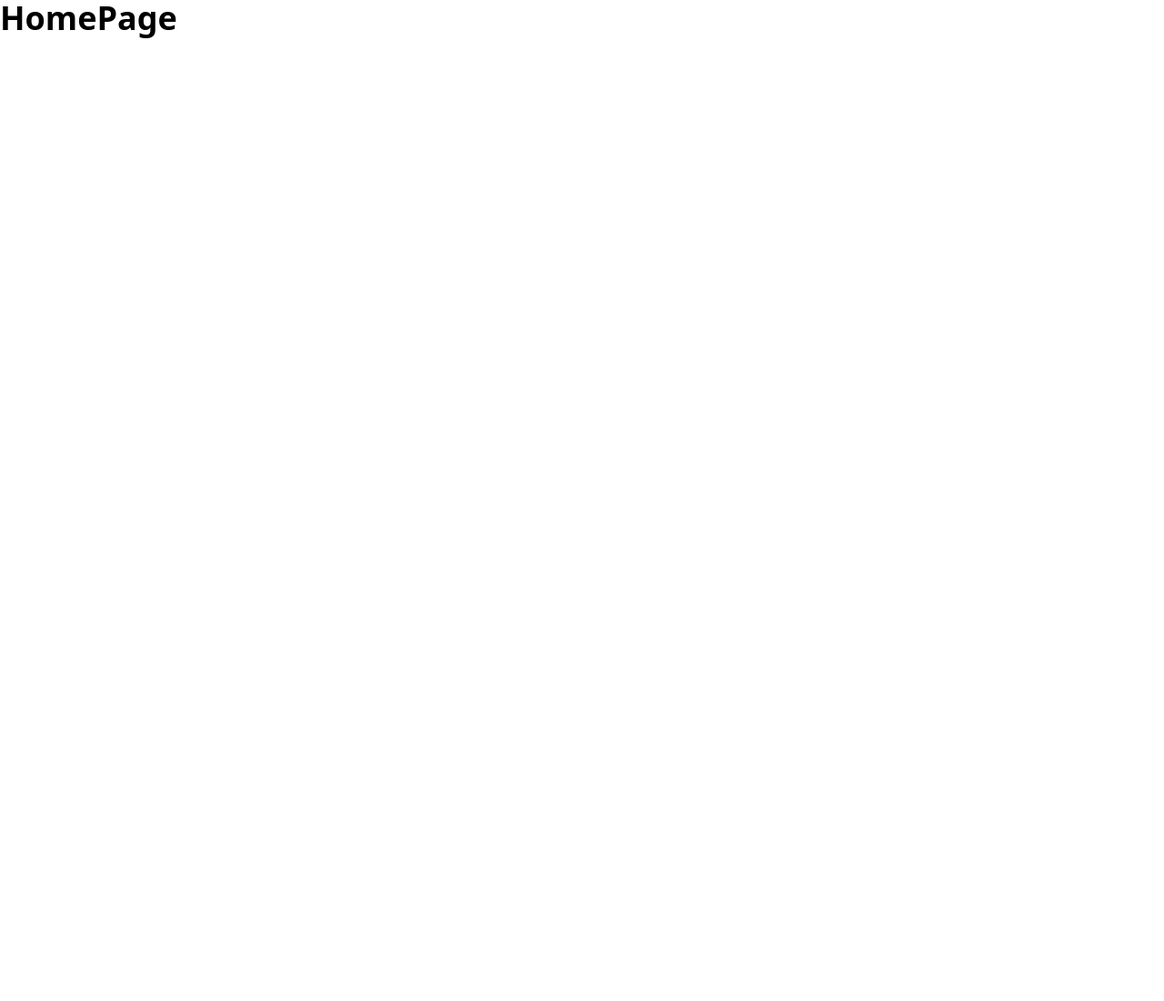
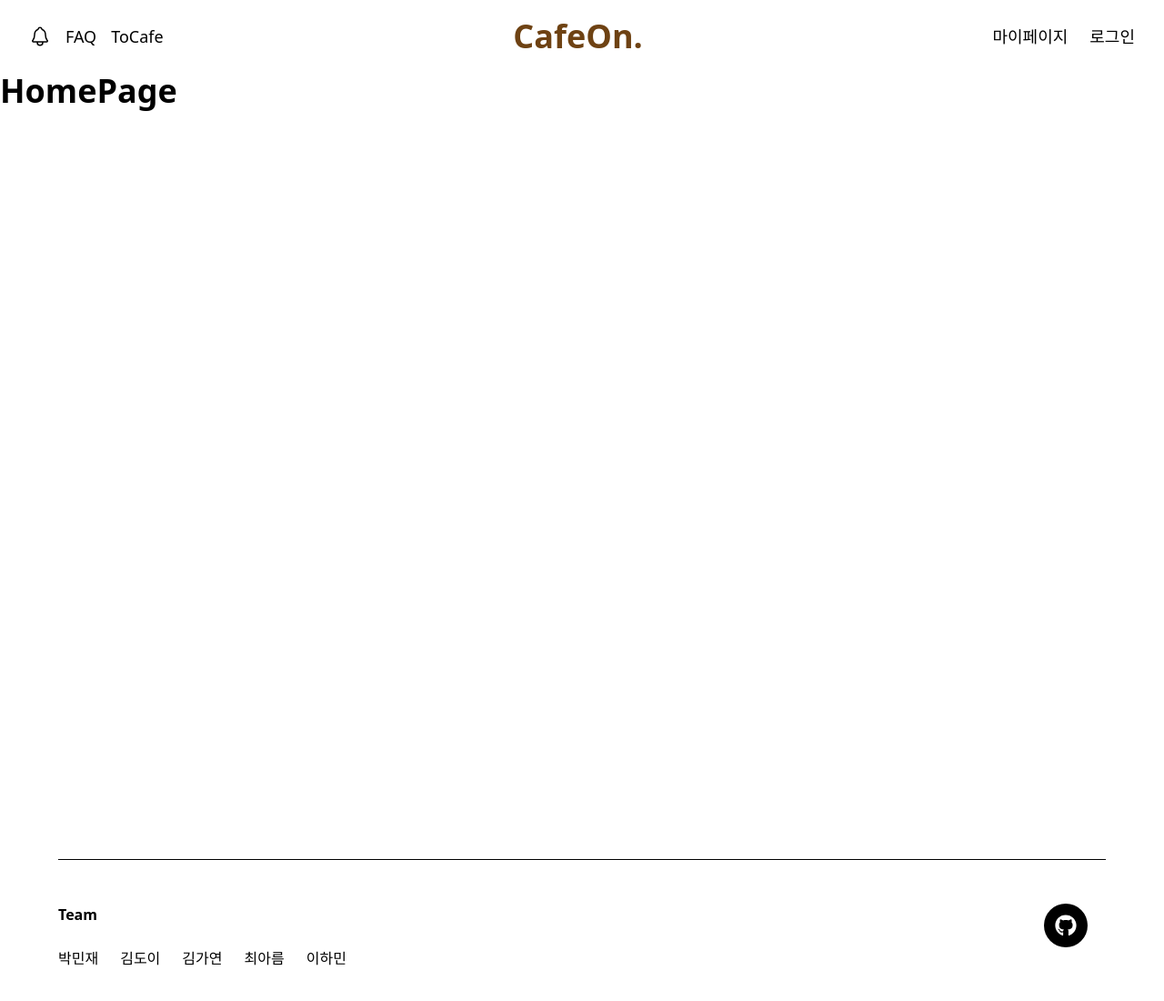
Before and after one commit to haminee01/Project_CafeOn, a Next.js app: page / in a window 1280 px wide. Shown: the top 1100 px of the page at 91% size. Before the commit the page ends 800 px from the top, so only its background shows below. Built offline with nearby package versions, Linux system fonts and the light colour scheme.

Commit message:
공통 컴포넌트(헤더/푸터) , 컬러차트 생성

```diff
--- a/app/(main)/page.tsx
+++ b/app/(main)/page.tsx
@@ -1,5 +1,5 @@
 export default function HomePage() {
   return (
-    <h1 className="text-4xl font-bold">HomePage</h1>
+    <div className="h-screen"><h1 className="text-4xl font-bold">HomePage</h1></div>
   );
 }
--- a/app/layout.tsx
+++ b/app/layout.tsx
@@ -1,4 +1,6 @@
+import Header from "@/components/common/Header";
 import "./globals.css";
+import Footer from "@/components/common/Footer";
 
 export default function RootLayout({
   children,
@@ -7,7 +9,11 @@ export default function RootLayout({
 }) {
   return (
     <html lang="ko">
-      <body className="min-h-screen bg-white">{children}</body>
+      <body className="min-h-screen bg-white">
+        <Header />
+        <main>{children}</main>
+        <Footer />
+      </body>
     </html>
   );
 }
--- a/package.json
+++ b/package.json
@@ -11,7 +11,8 @@
   "dependencies": {
     "next": "^15.5.4",
     "react": "^19.1.1",
-    "react-dom": "^19.1.1"
+    "react-dom": "^19.1.1",
+    "react-icons": "^5.5.0"
   },
   "devDependencies": {
     "@types/node": "^24.5.2",
--- /dev/null
+++ b/src/components/common/Footer.tsx
@@ -0,0 +1,56 @@
+import Link from "next/link";
+import { FaGithub } from "react-icons/fa";
+
+const Footer = () => {
+  const teamMembers = [
+    { name: "박민재", github: "https://github.com/boonmojae" },
+    { name: "김도이", github: "https://github.com/d0ikim" },
+    { name: "김가연", github: "https://github.com/gayeon-00" },
+    { name: "최아름", github: "https://github.com/Haleychoioi" },
+    { name: "이하민", github: "https://github.com/haminee01" },
+  ];
+
+  return (
+    <footer>
+      <div className="max-w-7xl mx-auto px-8 sm:px-12 lg:px-16 py-16">
+
+        <div className="border-b border-gray-50 mb-12"></div>
+
+        <div className="flex justify-between items-start">
+
+          <div className="flex flex-col">
+            <h3 className="text-md font-bold mb-6">Team</h3>
+            <div className="flex flex-wrap gap-x-6 gap-y-3">
+              {teamMembers.map((member, index) => (
+                <Link
+                  key={index}
+                  href={member.github}
+                  target="_blank"
+                  rel="noopener noreferrer"
+                  className="text-gray-400"
+                >
+                  {member.name}
+                </Link>
+              ))}
+            </div>
+          </div>
+
+
+          <div className="flex-shrink-0">
+            <Link
+              href="https://github.com/b1a4-CafeOn-final"
+              target="_blank"
+              rel="noopener noreferrer"
+              className="inline-flex items-center justify-center w-12 h-12 bg-black rounded-full mr-5"
+            >
+              <FaGithub className="w-6 h-6 text-white" />
+            </Link>
+          </div>
+
+        </div>
+      </div>
+    </footer>
+  );
+};
+
+export default Footer;
--- /dev/null
+++ b/src/components/common/Header.tsx
@@ -0,0 +1,60 @@
+import Link from 'next/link';
+import { IoNotificationsOutline } from 'react-icons/io5';
+
+const Header = () => {
+  return (
+    <header>
+      <div className="max-w-7xl mx-auto px-4 sm:px-6 lg:px-8 py-2">
+        <div className="flex justify-between items-center h-16">
+
+          <div className="flex items-center space-x-4">
+            <Link
+              href="/notification"
+              className="text-gray-800 font-medium text-lg"
+            >
+              <IoNotificationsOutline className="w-6 h-6 text-gray-600" />
+            </Link>
+            <Link
+              href="/faq"
+              className="text-gray-800 font-medium text-lg"
+            >
+              FAQ
+            </Link>
+            <Link
+              href="/"
+              className="text-gray-800 font-medium text-lg"
+            >
+               ToCafe
+            </Link>
+          </div>
+
+          <div className="flex-shrink-0">
+            <Link href="/">
+              <h1 className="text-4xl font-bold text-primary cursor-pointer">
+                CafeOn.
+              </h1>
+            </Link>
+          </div>
+
+          <div className="flex items-center space-x-6">
+            <Link
+              href="/mypage"
+              className="text-gray-800 font-medium text-lg"
+            >
+              마이페이지
+            </Link>
+            <Link
+              href="/login"
+              className="text-gray-800 font-medium text-lg"
+            >
+              로그인
+            </Link>
+          </div>
+
+        </div>
+      </div>
+    </header>
+  );
+};
+
+export default Header;
--- /dev/null
+++ b/src/constants/colors.ts
@@ -0,0 +1,17 @@
+export const colors = {
+    brown: '#6E4213',
+    beige: '#C19B6C',
+    gray: '#999999',
+    red: '#FF0000',
+  } as const;
+
+  export const tailwindColors = {
+    extend: {
+      colors: {
+        primary: colors.brown,
+        secondary: colors.beige,
+        gray: colors.gray,
+        warning: colors.red,
+      }
+    }
+  };
--- a/tailwind.config.js
+++ b/tailwind.config.js
@@ -7,7 +7,14 @@ module.exports = {
     "./src/**/*.{js,ts,jsx,tsx,mdx}",
   ],
   theme: {
-    extend: {},
+    extend: {
+      colors: {
+        primary: '#6E4213',
+        secondary: '#C19B6C',
+        gray: '#999999',
+        warning: '#FF0000',
+      }
+    },
   },
   plugins: [],
 };
```
Also changed, not shown: src/components/common/Button.tsx (added), 1 other file (tests, documents, lock files or other folders).
